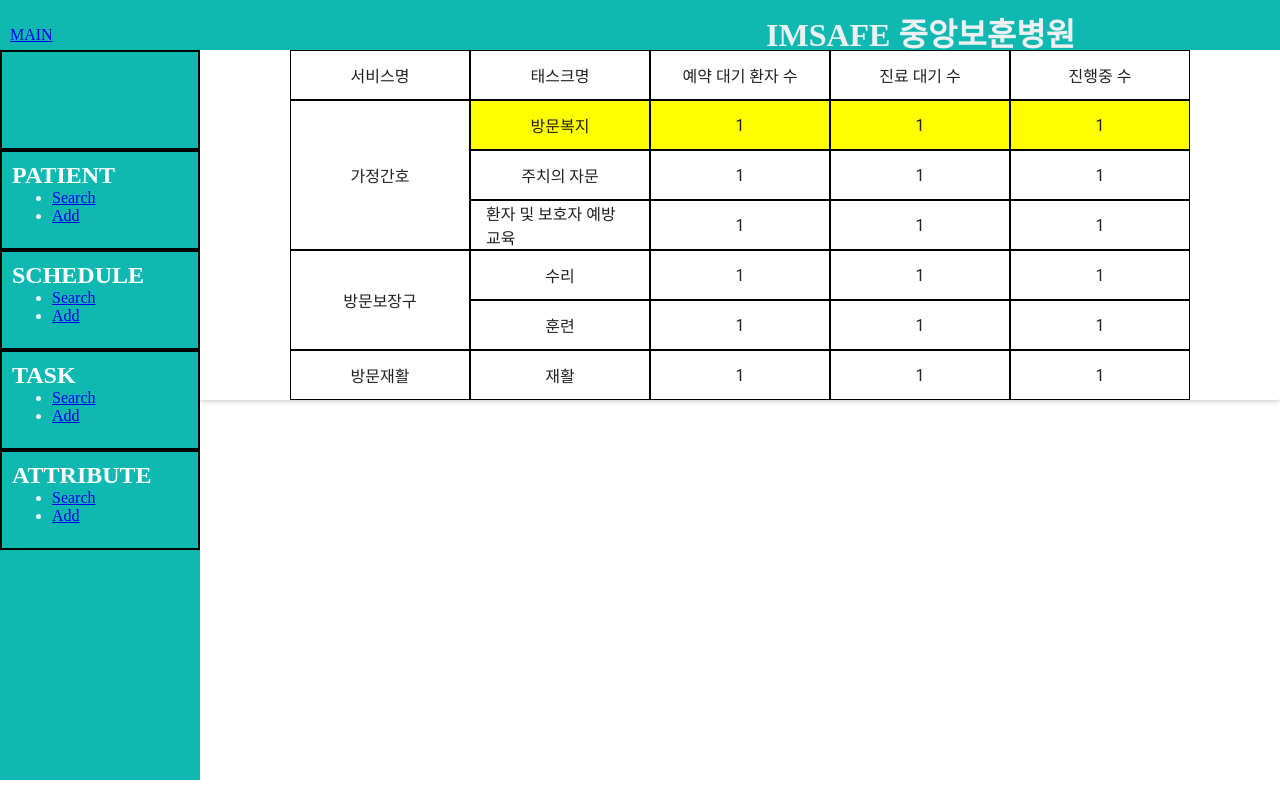
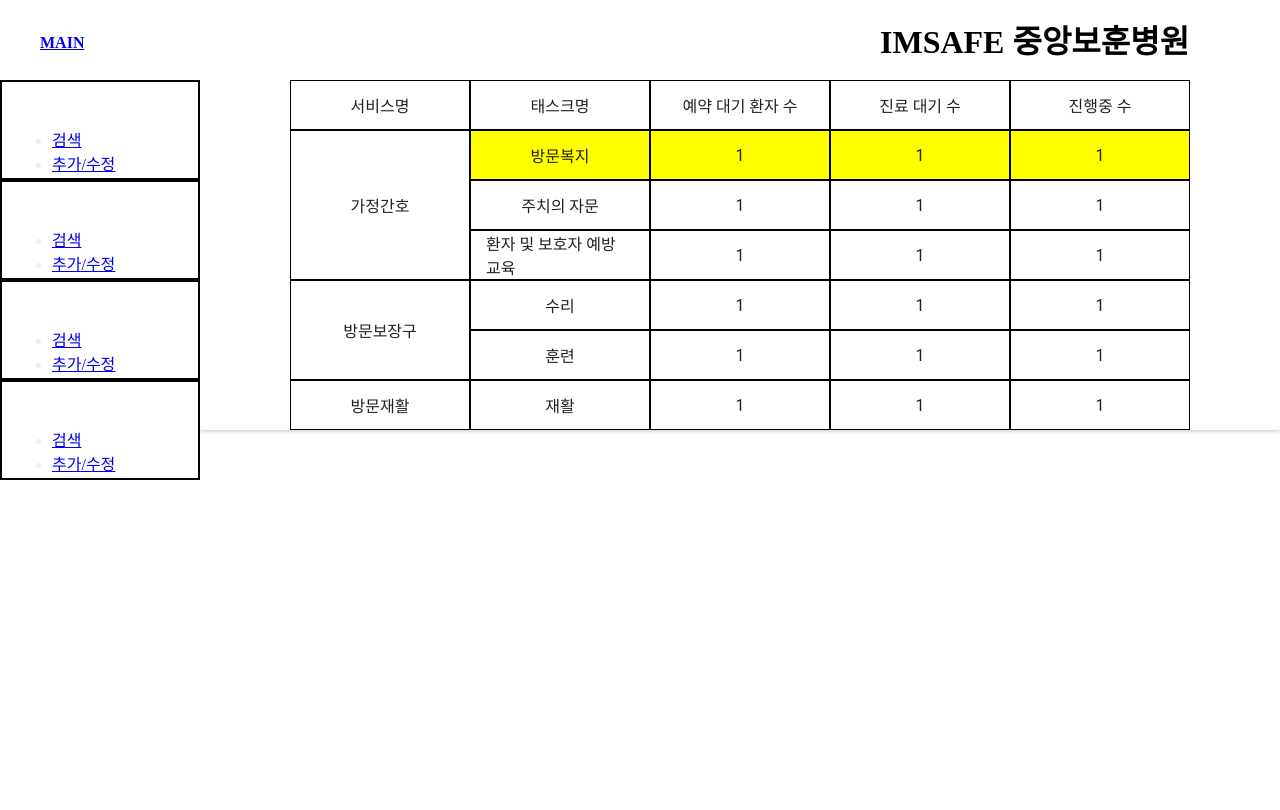
Before and after one commit to kevinsung123/React.js, a React app: page / in a window 1280 px wide. Built offline with nearby package versions, Linux system fonts and the light colour scheme; the HTML template or start-up script is replaced by a standard one.

Commit message:
commit test

```diff
--- a/src/app.sass
+++ b/src/app.sass
@@ -1,3 +1,4 @@
+
 html, body, #react-app, #main_wrapper
     width: 100%
     height: 100%
@@ -8,33 +9,34 @@
     background-color: transparent
 
 #header
-    padding: 10px
+    padding: 40px
     margin: auto
-    background-color: #0fb9b1
-    height: 50px
-    line-height: 50px
-
+    background-color: white
+    bakcgroun: transparent
+    height: 5px
+    line-height: 5px
+    -moz-text-size-adjust: 10px
+    font-weight: bold
     h1
-        color: #ecf0f1
+        color: black
         margin: auto
-
 
     link
         color: red
 
     #left-header
-        width: 40%
+        width: 20%
         height: 100%
         float: left
 
+
     #right-header
-        width: 40%
+        width: 30%
         height: 100%
         float: right
 
 #section
     width: 100%
-    background-color: rgb(255, 255, 255)
     height: calc(100% - 70px)
 
     h2
@@ -57,7 +59,7 @@
         float: left
         overflow-y: scroll
 
-        background-color: #0fb9b1
+        -webkit-tap-highlight-color: transparent
         .submenu
             height: 100px
             padding: 10px
@@ -74,7 +76,7 @@
     display: flex
     justify-content: center
     align-items: center
-
+    padding: auto
     border: 1px black solid
 
 .nested-wrap
--- a/src/components/App.jsx
+++ b/src/components/App.jsx
@@ -1,20 +1,21 @@
 import * as React from 'react'
 import {BrowserRouter} from 'react-router-dom'
-
 import {Header} from './Header'
-import {AsideBar} from './AsideBar'
+import {Menu} from './Menu'
 import {Content} from './Content'
 
 class App extends React.Component {
   render() {
       return (
+
         <div id="main_wrapper" >
           <Header />
           <div id="section">
-            <AsideBar />
+            <Menu />
             <Content />
           </div>
         </div>
+
       );
   }
 }
--- a/src/components/AsideBar.jsx
+++ /dev/null
@@ -1,42 +0,0 @@
-import * as React from 'react'
-import {Link} from 'react-router-dom'
-
-export class AsideBar extends React.Component {
-    render() {
-        return (
-            <div id="aside">
-                <div className="submenu">
-
-                </div>
-                <div className="submenu">
-                    <h2>PATIENT</h2>
-                    <ul>
-                        <li><Link to="/patients/search">Search</Link></li>
-                        <li><Link to="/patients/add">Add</Link></li>
-                    </ul>
-                </div>
-                <div className="submenu">
-                    <h2>SCHEDULE</h2>
-                    <ul>
-                        <li><Link to="/schedules/search">Search</Link></li>
-                        <li><Link to="/schedules/add">Add</Link></li>
-                    </ul>
-                </div>
-                <div className="submenu">
-                    <h2>TASK</h2>
-                    <ul>
-                        <li><Link to="/tasks/search">Search</Link></li>
-                        <li><Link to="/tasks/add">Add</Link></li>
-                    </ul>
-                </div>
-                <div className="submenu">
-                    <h2>ATTRIBUTE</h2>
-                    <ul>
-                        <li><Link to="/attributes/search">Search</Link></li>
-                        <li><Link to="/attributes/add">Add</Link></li>
-                    </ul>
-                </div>
-            </div>
-        )
-    }
-}
--- a/src/components/Content.jsx
+++ b/src/components/Content.jsx
@@ -15,7 +15,6 @@
 
                 <Switch>
                     <Route exact path="/" component={MainPage} />
-
                     <Route exact path="/patients" component={PatientsList}/>
                     <Route path="/patients/detail" component={PatientsDetail} />
 
--- a/src/components/Header.jsx
+++ b/src/components/Header.jsx
@@ -1,6 +1,6 @@
 import * as React from 'react';
 import {NavLink,Link} from 'react-router-dom'
-// import "./Header.sass"
+
 
 export class Header extends React.Component {
     render() {
--- /dev/null
+++ b/src/components/Menu.jsx
@@ -0,0 +1,44 @@
+import * as React from 'react'
+import { NavLink } from 'react-router-dom'
+
+
+export class Menu extends React.Component {
+    render() {
+        const activeStyle = {
+            color: "blue",
+            fontSize: "1rem"
+        };
+        return (
+            <div id="aside">
+                <div className="submenu">
+                    <h2>환자</h2>
+                    <ul>
+                        <li><NavLink expect to="/patients/search" activeStyle={activeStyle}>검색</NavLink></li>
+                        <li><NavLink expect to="/patients/add" activeStyle={activeStyle}>추가/수정</NavLink></li>
+                    </ul>
+                </div>
+                <div className="submenu">
+                    <h2>스케쥴관리</h2>
+                    <ul>
+                        <li><NavLink expect to="/schedules/search" activeStyle={activeStyle}>검색</NavLink></li>
+                        <li><NavLink expect to="/schedules/add" activeStyle={activeStyle}>추가/수정</NavLink></li>
+                    </ul>
+                </div>
+                <div className="submenu">
+                    <h2>태스크</h2>
+                    <ul>
+                        <li><NavLink expect to="/tasks/search" activeStyle={activeStyle}>검색</NavLink></li>
+                        <li><NavLink expect to="/tasks/add" activeStyle={activeStyle}>추가/수정</NavLink></li>
+                    </ul>
+                </div>
+                <div className="submenu">
+                    <h2>속성</h2>
+                    <ul>
+                        <li><NavLink expect to="/attributes/search" activeStyle={activeStyle}>검색</NavLink></li>
+                        <li><NavLink expect to="/attributes/add" activeStyle={activeStyle}>추가/수정</NavLink></li>
+                    </ul>
+                </div>
+            </div>
+        )
+    }
+}
--- a/src/index.jsx
+++ b/src/index.jsx
@@ -5,6 +5,8 @@
 
 import App from './components/App';
 import registerServiceWorker from './registerServiceWorker';
+import MuiThemeProvider from 'material-ui/styles/MuiThemeProvider';
+import getMuiTheme from 'material-ui/styles/getMuiTheme';
 
 import './app.sass'
 
@@ -13,7 +15,9 @@
 ReactDOM.render(
 
     <Router history={history}>
+    <MuiThemeProvider muiTheme={getMuiTheme()}>
       <App />
+    </MuiThemeProvider>
     </Router>,
   document.getElementById('react-app')
 );
```
Also changed, not shown: package.json (+4 -4 lines), static/js/app.css, 1 other file (tests, documents, lock files or other folders).
